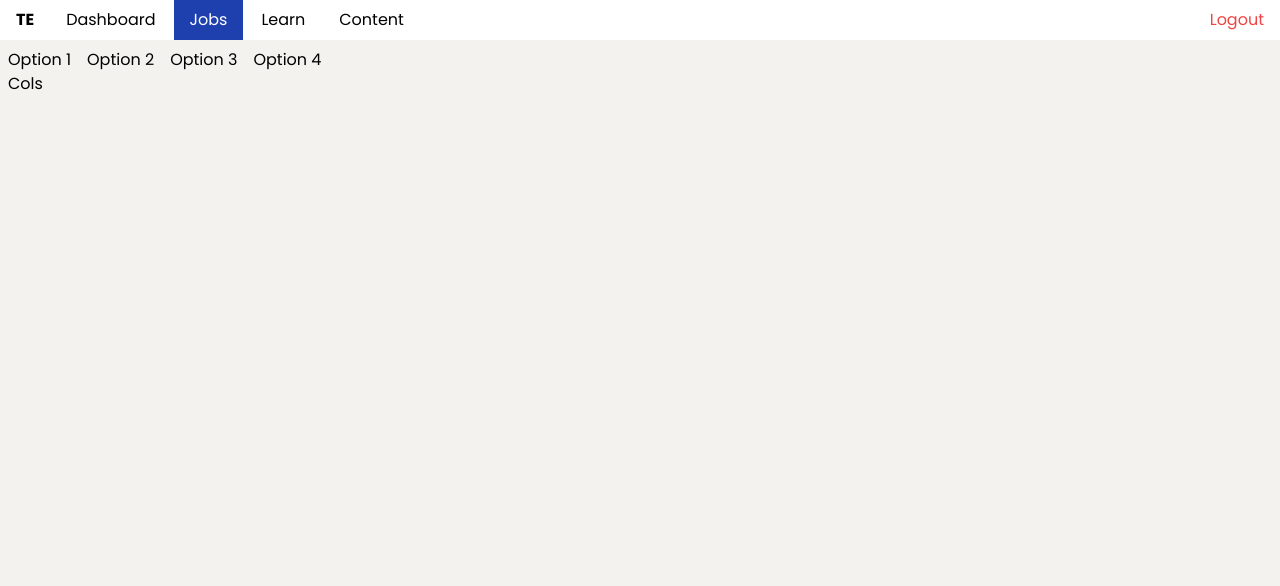
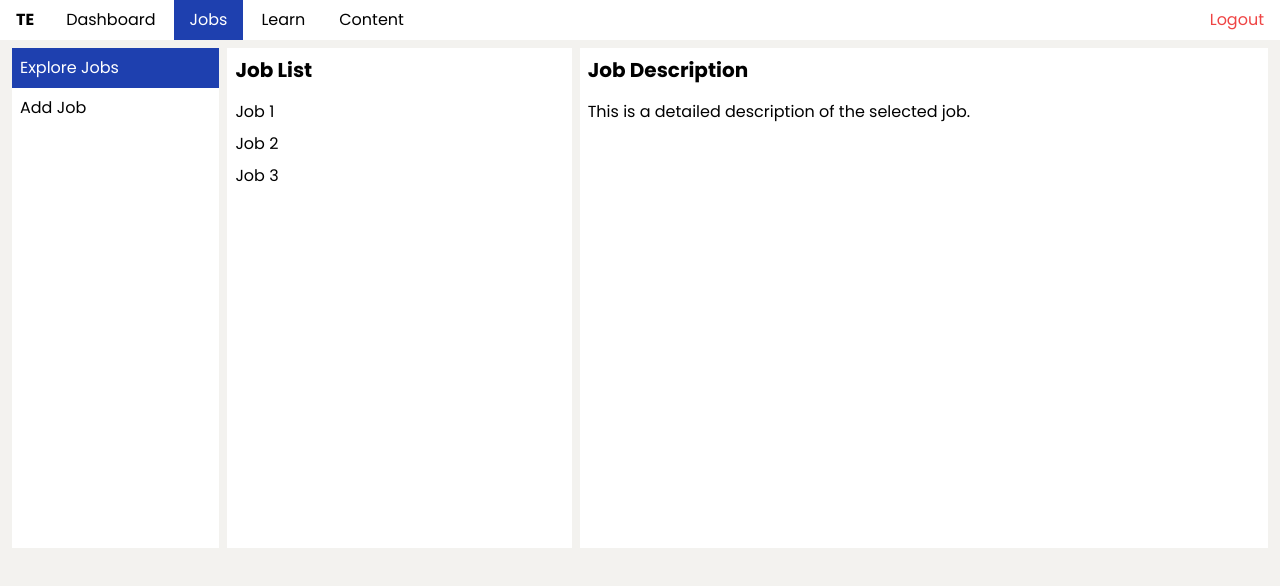
Before and after one commit to dharanigowthamsampath/trainers-india.in, a Next.js app: page /jobs in a window 1280 px wide. Shown: the top 586 px of the page. Built offline with nearby package versions, Linux system fonts and the light colour scheme; no server answers.

Commit message:
Added Add Post UI

```diff
--- a/app/(users)/jobs/page.tsx
+++ b/app/(users)/jobs/page.tsx
@@ -35,20 +35,103 @@
 
 // export default JobsPage;
 
-import React from "react";
+"use client";
+
+import AddJobCard from "@/components/client/add-job-card";
+import SidebarMenu from "@/components/client/sidebar";
+import React, { useState } from "react";
 
 type Props = {};
 
-const JobsPage = (props: Props) => {
+const jobTabs = [
+  { id: "explore", label: "Explore Jobs" },
+  { id: "add", label: "Add Job" },
+];
+
+const JobList = () => (
+  <div className="bg-white w-1/3 mx-1 p-2">
+    <h2 className="text-xl font-bold mb-4">Job List</h2>
+    {/* Add your job list implementation here */}
+    <ul>
+      <li className="mb-2">Job 1</li>
+      <li className="mb-2">Job 2</li>
+      <li className="mb-2">Job 3</li>
+    </ul>
+  </div>
+);
+
+const JobDescription = () => (
+  <div className="bg-white w-2/3 mx-1 p-2">
+    <h2 className="text-xl font-bold mb-4">Job Description</h2>
+    {/* Add your job description implementation here */}
+    <p>This is a detailed description of the selected job.</p>
+  </div>
+);
+
+const AddJobForm = () => (
+  <div className="bg-white w-full mx-1 p-2">
+    <h2 className="text-xl font-bold mb-4">Add New Job</h2>
+    {/* Add your job form implementation here */}
+    <form>
+      <div className="mb-4">
+        <label htmlFor="jobTitle" className="block mb-2">
+          Job Title
+        </label>
+        <input
+          type="text"
+          id="jobTitle"
+          className="w-full p-2 border rounded"
+        />
+      </div>
+      <div className="mb-4">
+        <label htmlFor="jobDescription" className="block mb-2">
+          Job Description
+        </label>
+        <textarea
+          id="jobDescription"
+          className="w-full p-2 border rounded"
+          rows={4}
+        ></textarea>
+      </div>
+      <button
+        type="submit"
+        className="bg-blue-500 text-white px-4 py-2 rounded hover:bg-blue-600"
+      >
+        Add Job
+      </button>
+    </form>
+  </div>
+);
+
+const JobsPage: React.FC<Props> = () => {
+  const [activeTab, setActiveTab] = useState(jobTabs[0].id);
+
+  const renderContent = () => {
+    switch (activeTab) {
+      case "explore":
+        return (
+          <>
+            <JobList />
+            <JobDescription />
+          </>
+        );
+      case "add":
+        return <AddJobCard />;
+      default:
+        return null;
+    }
+  };
+
   return (
-    <div className="w-full flex-col p-2">
-      <div className="w-full flex space-x-4">
-        <div>Option 1</div>
-        <div>Option 2</div>
-        <div>Option 3</div>
-        <div>Option 4</div>
+    <div className="w-full flex p-2">
+      <div className="bg-white w-[250px] mx-1">
+        <SidebarMenu
+          tabs={jobTabs}
+          activeTab={activeTab}
+          setActiveTab={setActiveTab}
+        />
       </div>
-      <div>Cols</div>
+      <div className="w-full flex">{renderContent()}</div>
     </div>
   );
 };
--- a/app/(users)/learn/page.tsx
+++ b/app/(users)/learn/page.tsx
@@ -5,24 +5,25 @@ import React, { Suspense } from "react";
 
 type Props = {};
 
-const UserInfo = async () => {
-  const user = await checkUser();
-  return (
-    <>
-      <div>Emailid = {user?.emailId}</div>
-      <div>ClerkUserId = {user?.clerkUserId}</div>
-      <div>UserId = {user?.id}</div>
-      <div>UserName = {user?.name}</div>
-    </>
-  );
-};
+// const UserInfo = async () => {
+//   const user = await checkUser();
+//   return (
+//     <>
+//       <div>Emailid = {user?.emailId}</div>
+//       <div>ClerkUserId = {user?.clerkUserId}</div>
+//       <div>UserId = {user?.id}</div>
+//       <div>UserName = {user?.name}</div>
+//     </>
+//   );
+// };
 
 const LearnPage = (props: Props) => {
   return (
     <div className="h-full w-full flex flex-col justify-center items-center">
-      <Suspense fallback={<Loader size="medium" color="gray-900" />}>
+      {/* <Suspense fallback={<Loader size="medium" color="gray-900" />}>
         <UserInfo />
-      </Suspense>
+      </Suspense> */}
+      <Loader size="medium" color="gray-900" />
       <ComingSoon />
     </div>
   );
--- /dev/null
+++ b/components/client/add-job-card.tsx
@@ -0,0 +1,28 @@
+import React from "react";
+
+type Props = {};
+
+const AddJobCard = (props: Props) => {
+  return (
+    <div className="p-2 bg-white w-full h-full pb-5">
+      <form action="" className="space-y-2 w-full px-4">
+        <div className="w-full flex justify-between items-center">
+          <span className="text-lg font-medium">Add a Job Requirement</span>
+          <div className="space-x-2">
+            <button className="py-2 px-4 bg-gray-100">Save Draft</button>
+            <button className="py-2 px-4 bg-blue-700 text-white">
+              Post Job
+            </button>
+          </div>
+        </div>
+
+        <textarea
+          className="border text-sm p-2 h-96 w-full"
+          placeholder="Enter Your Requirements here..."
+        />
+      </form>
+    </div>
+  );
+};
+
+export default AddJobCard;
--- /dev/null
+++ b/components/client/sidebar.tsx
@@ -0,0 +1,42 @@
+"use client";
+
+import React from "react";
+
+type Tab = {
+  id: string;
+  label: string;
+};
+
+type Props = {
+  tabs: Tab[];
+  activeTab: string;
+  setActiveTab: (tab: string) => void;
+  className?: string;
+};
+
+const SidebarMenu: React.FC<Props> = ({
+  tabs,
+  activeTab,
+  setActiveTab,
+  className = "",
+}) => {
+  return (
+    <div className={`flex-col w-full min-h-[500px] ${className}`}>
+      {tabs.map((tab) => (
+        <div
+          key={tab.id}
+          className={`p-2 cursor-pointer ${
+            activeTab === tab.id
+              ? "bg-blue-800 text-white"
+              : "hover:bg-blue-800 hover:text-white"
+          }`}
+          onClick={() => setActiveTab(tab.id)}
+        >
+          {tab.label}
+        </div>
+      ))}
+    </div>
+  );
+};
+
+export default SidebarMenu;
--- a/components/loader.tsx
+++ b/components/loader.tsx
@@ -1,4 +1,4 @@
-// components/Loader.tsx
+"use client";
 
 import React from "react";
 
--- a/components/nav-menu.tsx
+++ b/components/nav-menu.tsx
@@ -196,16 +196,21 @@
 
 "use client";
 
-import React, { useState } from "react";
+import React, { useEffect, useState } from "react";
 import Link from "next/link";
 import { usePathname, useRouter } from "next/navigation";
-import { SignOutButton, useClerk } from "@clerk/nextjs";
+import { useClerk } from "@clerk/nextjs";
 import { checkUser } from "@/lib/checkUsers";
 
 type Props = {};
 
 const NavigationMenu = () => {
-  checkUser();
+  useEffect(() => {
+    const fetchUser = async () => {
+      const userData = await checkUser();
+    };
+    fetchUser();
+  }, []);
 
   const [isMenuOpen, setIsMenuOpen] = useState(false);
   const [loading, setLoading] = useState(false);
--- /dev/null
+++ b/components/side-bar.tsx
@@ -0,0 +1,9 @@
+import React from "react";
+
+type Props = {};
+
+const SideBar = (props: Props) => {
+  return <div>SideBar</div>;
+};
+
+export default SideBar;
```
